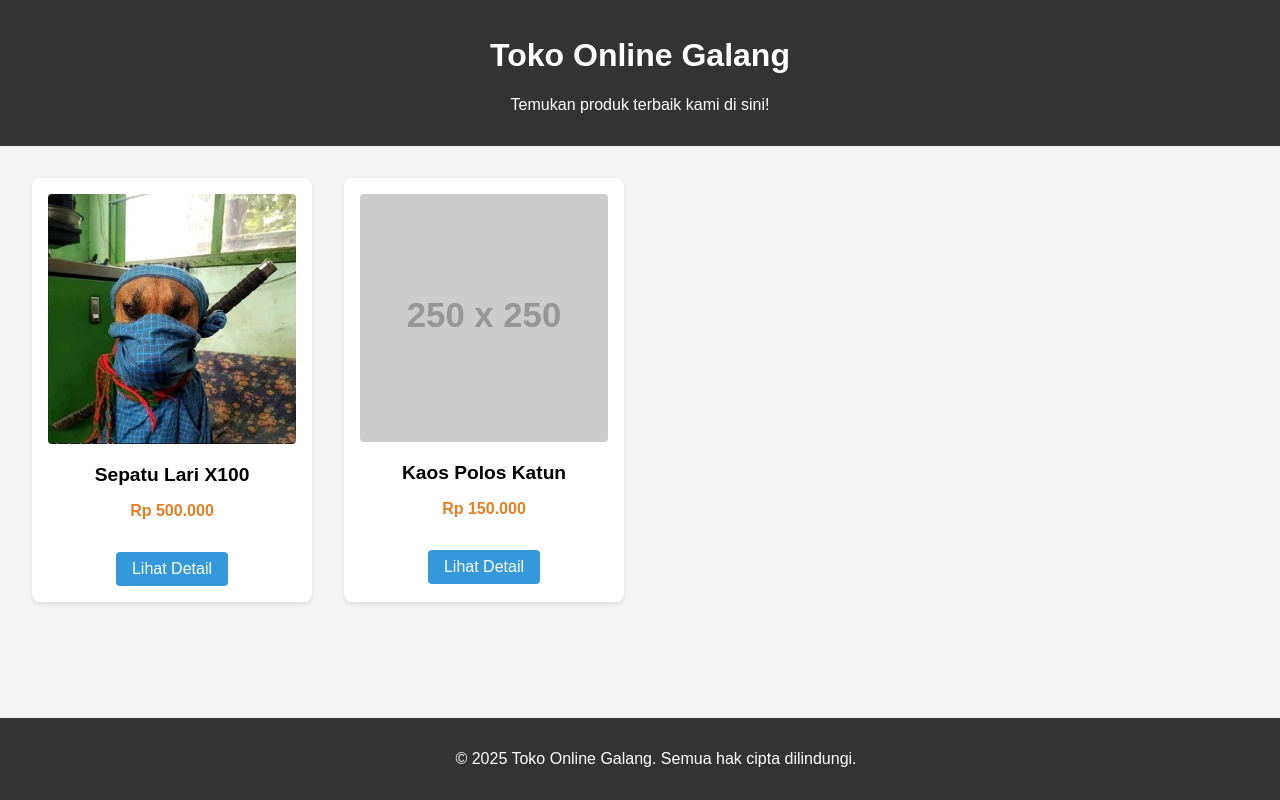
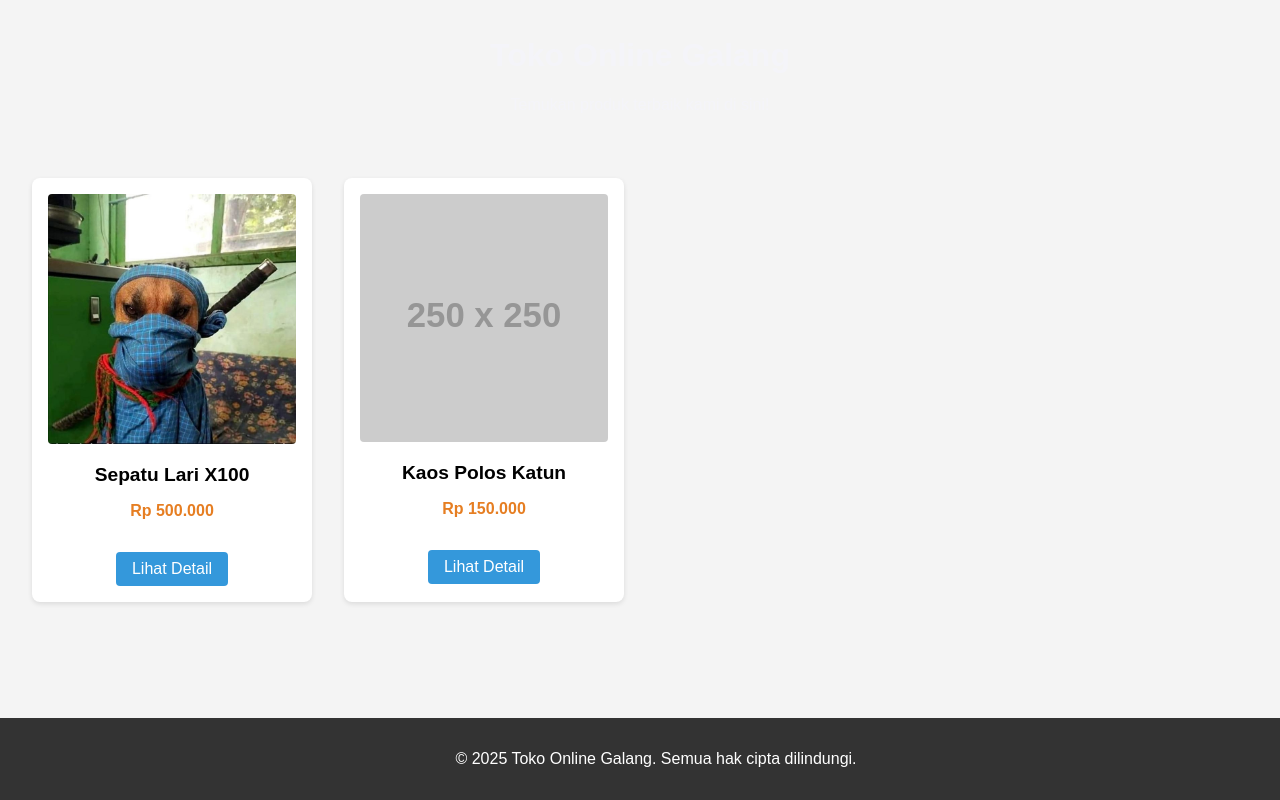
Before and after one commit to Oshinaci/Website-Ecommers, a plain HTML site: page index.html in a window 1280 px wide. Drawn offline with Linux system fonts and the light colour scheme; placeholder pictures from the web are drawn by us.

Commit message:
Update style.css

```diff
--- a/style.css
+++ b/style.css
@@ -6,8 +6,8 @@ body {
 }
 
 header {
-    background-color: #333;
-    color: #fff;
+    background-color: #43;
+    color: #f4f4f9;
     padding: 1rem;
     text-align: center;
 }
```
